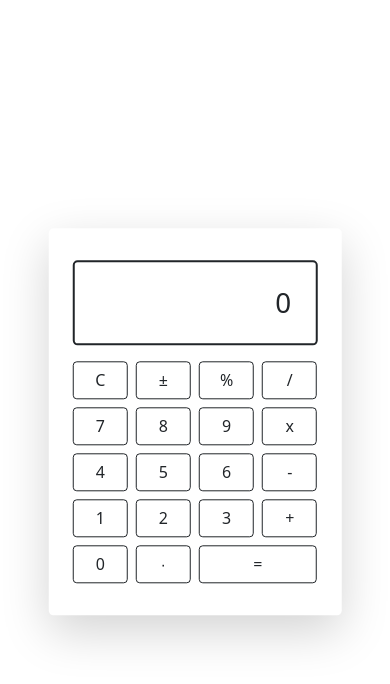
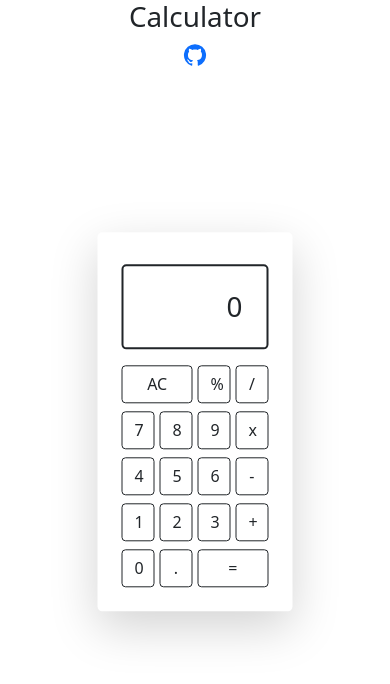
Before and after one commit to praveenkumarpke/Basic_Calculator, a React (Create React App) app: page / in a window 390 px wide. Shown: the top 684 px of the page. Built offline with nearby package versions, Linux system fonts and the light colour scheme.

Commit message:
modulus functionality added, styles modified

```diff
--- a/src/App.js
+++ b/src/App.js
@@ -5,7 +5,8 @@ import 'bootstrap/dist/css/bootstrap.min.css';
 function App() {
   return (
     <div className="App">
-      {/* <a className='d-flex justify-content-center ml mt-2' href="https://github.com/praveenkumarpke/Basic_Calculator" target="_blank"> <GitHubIcon /> </a> */}
+      <h1>Calculator</h1>
+      <a href="https://github.com/praveenkumarpke/Basic_Calculator" target="_blank"> <GitHubIcon /> </a>
       <Calc />
     </div>
   );
--- a/src/component/page/Calc.jsx
+++ b/src/component/page/Calc.jsx
@@ -69,15 +69,21 @@ function Calc() {
         setInput("");
         setPrestate(cal);
         setCurstate("");
+
+
+        // if(prestate){
+
+        // }
     }
 
 
-    const minusPlus = () => {
+    // const minusPlus = () => {
 
-    };
+    // };
 
     const percent = () => {
-
+        prestate ? setCurstate(String((parseFloat(curstate)/100)* prestate))
+        : setCurstate(String(parseFloat(curstate)/100));
     };
 
     const clear = () => {
@@ -89,13 +95,22 @@ function Calc() {
     // const backspace = () => {
     // }
 
+
+    const container = "w-100 h-auto d-flex align-item-center justify-content-center";
+    const wrap = "shadow-lg p-3 bg-body rounded-3 center";
+    const outline = "m-2 mt-3";
+    const inputfeild = "w-100 p-4 border border-2 border-dark rounded-3 h1 i overflow";
+    const buttonbox = "mb-2 d-flex align-item-center justify-content-between";
+    const buttons = "w btn btn-outline-dark";
+    const button = "w-48 btn btn-outline-dark";
+
     return (
-        <div className='w-100 h-auto d-flex align-item-center justify-content-center'>
-            <div className='shadow-lg p-3 bg-body rounded-3 center'>
+        <div className={container}>
+            <div className={wrap}>
 
-                <div className='m-2 mt-3'>
+                <div className={outline}>
 
-                    {/* <input className='w-100 p-4 border border-2 border-dark rounded-3 h1 i' type="text" name="" id="input"
+                    {/* <input maxLength={10} className='w-100 p-4 border border-2 border-dark rounded-3 h1 i' type="text" name="" id="input"
 
                         // {input !== "" || input === "0" ? (
                         //     <NumberFormat value={input} displayType={"text"} thousandSeparator={true} />
@@ -106,8 +121,7 @@ function Calc() {
 
                         value={input} /> */}
 
-
-                    <div className='w-100 p-4 border border-2 border-dark rounded-3 h1 i'  id="input">
+                    <div className={inputfeild}>
                         {input !== "" || input === "0" ? (
                             <NumberFormat value={input} displayType={"text"} thousandSeparator={true} />
                         ) : (
@@ -117,37 +131,37 @@ function Calc() {
                     </div>
                 </div>
 
-                <div className='m-2 mt-3'>
-                    <div className='mb-2 d-flex align-item-center justify-content-between'>
-                        <button type='button' className='w btn btn-outline-dark' id='clear' onClick={clear}>C</button>
-                        <button type='button' className='w btn btn-outline-dark' onClick={minusPlus}>±</button>
-                        {/* <button type='button' className='w btn btn-outline-dark' id='backspace' onClick={backspace}>c</button> */}
-                        <button type='button' className='w btn btn-outline-dark' onClick={percent}>%</button>
-                        <button type='button' className='w btn btn-outline-dark' name='/' onClick={operatorType}>/</button>
+                <div className={outline}>
+                    <div className={buttonbox}>
+                        <button type='button' className={button} id='clear' onClick={clear}>AC</button>
+                        {/* <button type='button' className={button} onClick={minusPlus}>±</button> */}
+                        {/* <button type='button' className={button} id='backspace' onClick={backspace}>c</button> */}
+                        <button type='button' className={buttons} onClick={percent}>%</button>
+                        <button type='button' className={buttons} name='/' onClick={operatorType}>/</button>
                     </div>
-                    <div className='mb-2 d-flex align-item-center justify-content-between'>
-                        <button type='button' className='w btn btn-outline-dark' name='7' onClick={inputNum}>7</button>
-                        <button type='button' className='w btn btn-outline-dark' name='8' onClick={inputNum}>8</button>
-                        <button type='button' className='w btn btn-outline-dark' name='9' onClick={inputNum}>9</button>
-                        <button type='button' className='w btn btn-outline-dark' name='x' onClick={operatorType}>x</button>
+                    <div className={buttonbox}>
+                        <button type='button' className={buttons} name='7' onClick={inputNum}>7</button>
+                        <button type='button' className={buttons} name='8' onClick={inputNum}>8</button>
+                        <button type='button' className={buttons} name='9' onClick={inputNum}>9</button>
+                        <button type='button' className={buttons} name='x' onClick={operatorType}>x</button>
                     </div>
-                    <div className='mb-2 d-flex align-item-center justify-content-between'>
-                        <button type='button' className='w btn btn-outline-dark' name='4' onClick={inputNum}>4</button>
-                        <button type='button' className='w btn btn-outline-dark' name='5' onClick={inputNum}>5</button>
-                        <button type='button' className='w btn btn-outline-dark' name='6' onClick={inputNum}>6</button>
-                        <button type='button' className='w btn btn-outline-dark' name='-' onClick={operatorType}>-</button>
+                    <div className={buttonbox}>
+                        <button type='button' className={buttons} name='4' onClick={inputNum}>4</button>
+                        <button type='button' className={buttons} name='5' onClick={inputNum}>5</button>
+                        <button type='button' className={buttons} name='6' onClick={inputNum}>6</button>
+                        <button type='button' className={buttons} name='-' onClick={operatorType}>-</button>
                     </div>
-                    <div className='mb-2 d-flex align-item-center justify-content-between'>
-                        <button type='button' className='w btn btn-outline-dark' name='1' onClick={inputNum}>1</button>
-                        <button type='button' className='w btn btn-outline-dark' name='2' onClick={inputNum}>2</button>
-                        <button type='button' className='w btn btn-outline-dark' name='3' onClick={inputNum}>3</button>
-                        <button type='button' className='w btn btn-outline-dark' name='+' onClick={operatorType}>+</button>
+                    <div className={buttonbox}>
+                        <button type='button' className={buttons} name='1' onClick={inputNum}>1</button>
+                        <button type='button' className={buttons} name='2' onClick={inputNum}>2</button>
+                        <button type='button' className={buttons} name='3' onClick={inputNum}>3</button>
+                        <button type='button' className={buttons} name='+' onClick={operatorType}>+</button>
                     </div>
-                    <div className='mb-3 d-flex align-item-center justify-content-between'>
-                        <button type='button' className='w btn btn-outline-dark' name='0' onClick={inputNum}>0</button>
-                        <button type='button' className='w btn btn-outline-dark' name='.' onClick={inputNum}>∙</button>
-                        {/* <button type='button' className='w btn btn-outline-dark'>←</button> */}
-                        <button type='button' className='w-48 btn btn-outline-dark' id='equal' onClick={equal}>=</button>
+                    <div className={buttonbox}>
+                        <button type='button' className={buttons} name='0' onClick={inputNum}>0</button>
+                        <button type='button' className={buttons} name='.' onClick={inputNum}>.</button>
+                        {/* <button type='button' className={buttons}>←</button> */}
+                        <button type='button' className={button} id='equal' onClick={equal}>=</button>
                     </div>
                 </div>
 
--- a/src/component/page/calc.scss
+++ b/src/component/page/calc.scss
@@ -13,6 +13,7 @@ body,
     top: 50%;
     left: 50%;
     transform: translate(-50%, -50%);
+    width: 50%;
 
     .i {
         text-align: right;
@@ -48,18 +49,40 @@ body,
 
 @media only screen and (max-width : 375px) {
     .center {
-        width: 75vw;
+        width: 75% !important;
     }
 }
 
-@media only screen and (max-width : 768px) {
-    .center {
-        width: 75vw;
-    }
+// @media only screen and (min-width : 376px) and (max-width : 768px) {
+//     .center {
+//         width: 75% !important;
+//     }
+// }
+
+// @media only screen and (min-width : 768px) and (max-width : 1280px) {
+//     .center {
+//         width: 50% !important;
+//     }
+// }
+
+// @media only screen and (max-width : 768px) {
+//     .center {
+//         width: 75vw !important;
+//     }
+// }
+
+// @media only screen and (max-width : 1280px) {
+//     .center {
+//         width: 50vw !important;
+//     }
+// }
+
+// @media only screen and (max-width : 1440px) {
+//     .center {
+//         width: 50vw !important;
+//     }
+// }
+
+.overflow {
+    overflow: hidden;
 }
-
-@media only screen and (max-width : 1280px) {
-    .center {
-        width: 75vw;
-    }
-}
```
